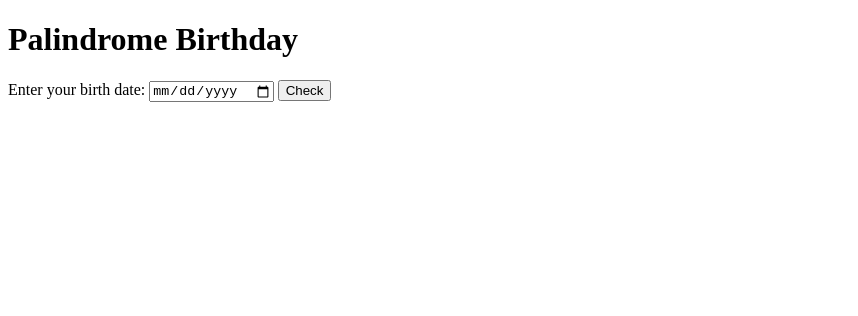
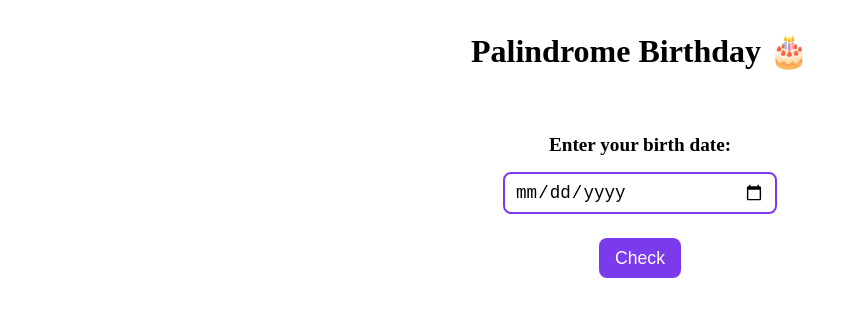
Before and after one commit to khushistar/Palindrome-birthday, a plain HTML site: page index.html in a window 1280 px wide. Shown: the whole page, without its empty margins (0-858 px from the left). Drawn offline with Linux system fonts and the light colour scheme.

Commit message:
docs: added style.css

```diff
--- a/index.html
+++ b/index.html
@@ -4,11 +4,12 @@
 <head>
     <meta charset="UTF-8">
     <meta name="viewport" content="width=device-width, initial-scale=1.0">
+    <link rel="stylesheet" href="style.css">
     <title>Palindrome-birthday</title>
 </head>
 
 <body>
-    <h1 class="heading">Palindrome Birthday</h1>
+    <h1 class="heading">Palindrome Birthday 🎂</h1>
     <div class="container">
         <label for="date">Enter your birth date:</label>
         <input type="date" id="birth-date">
--- /dev/null
+++ b/style.css
@@ -0,0 +1,41 @@
+* {
+    padding: 0;
+    margin: 0;
+}
+
+.heading {
+    text-align: center;
+    margin: 2rem 2rem 4rem;
+}
+
+.container {
+    text-align: center;
+}
+
+label {
+    display: block;
+    font-size: larger;
+    font-weight: 600;
+    margin: 1rem;
+}
+
+input {
+    display: block;
+    margin: auto;
+    width: 250px;
+    padding: 0.5rem 0.6rem;
+    font-size: 1.1rem;
+    border-radius: 0.5rem;
+    border: 2px solid #7c3aed;
+}
+
+button {
+    padding: 0.6rem 1rem;
+    border-radius: 0.5rem;
+    border: none;
+    background-color: #7c3aed;
+    color: #fff;
+    font-size: 1.1rem;
+    margin: 1.5rem;
+    cursor: pointer;
+}
```
